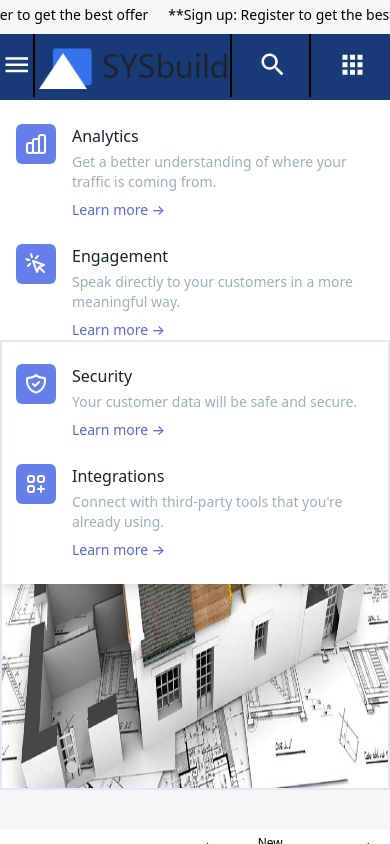
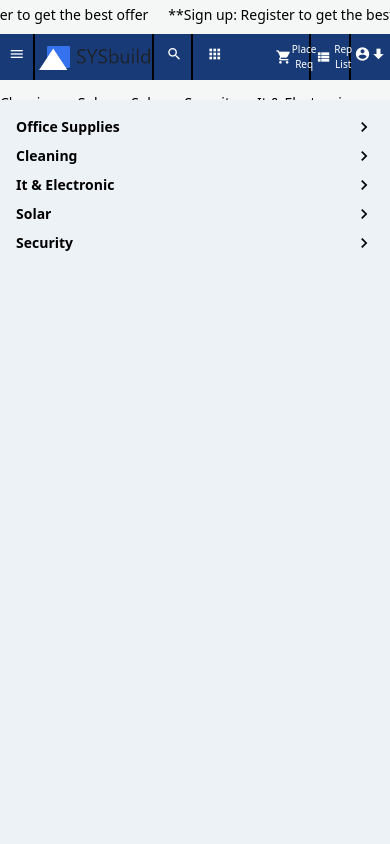
Before and after one commit to allImran/vue-tail-shop, a Vue app: page / in a window 390 px wide. Both pictures are taken after a click on the element 17 px from the left and 65 px from the top of the page. Shown: the top 844 px of the page. Built offline with nearby package versions, Linux system fonts and the light colour scheme.

Commit message:
mobile menu customize

```diff
--- /dev/null
+++ b/src/components/atom/mobileMenu/MegaMenu.vue
@@ -0,0 +1,46 @@
+<template>
+  <div class="relative top-arrow">
+    <div class="w-full bg-gray-200 p-4 h-screen">
+      <ul>
+
+        <mega-menu-title v-for="(row,index) in headerBottom" :key="index" :title="row.title" :items="row.items" />
+
+      </ul>
+    </div>
+  </div>
+</template>
+
+<script>
+import MegaMenuTitle from "@/components/atom/mobileMenu/MegaMenuTitle"
+import {headerBottom} from "@/data/headerBottom";
+export default {
+  name: 'MegaMenu',
+  data() {
+    return {
+
+    };
+  },
+
+  components: {
+    MegaMenuTitle,
+  },
+
+  computed:{
+    headerBottom() {
+      return headerBottom;
+    }
+  },
+
+  watch:{
+
+  },
+
+  methods:{
+
+  }
+}
+</script>
+
+<style scoped>
+
+</style>
--- /dev/null
+++ b/src/components/atom/mobileMenu/MegaMenuTitle.vue
@@ -0,0 +1,59 @@
+<template>
+  <li class="font-semibold text-sm list-none block">
+    <div class="flex items-center justify-between mb-2 cursor-pointer" @click="toggleShow">
+      {{ title }}
+      <svg xmlns="http://www.w3.org/2000/svg" width="20" height="20" :class="{'rotate-90' : showMenu}"
+           class="dropdown-menu" viewBox="0 0 24 24">
+        <path fill="none" d="M0 0h24v24H0V0z"/>
+        <path d="M8.59 16.59L13.17 12 8.59 7.41 10 6l6 6-6 6-1.41-1.41z"/>
+      </svg>
+    </div>
+
+    <ul :class="this.class" class="ml-4 overflow-hidden dropdown-menu font-normal">
+      <li v-for="(row,index) in items" :key="index">{{ row.title }}</li>
+    </ul>
+  </li>
+</template>
+
+<script>
+export default {
+  name: "MegaMenuTitle",
+  props: {
+    title: {
+      default:'Main menu'
+    },
+    items:{
+      type:Array
+    }
+
+  },
+  data() {
+    return {
+      showMenu: false,
+      lmn:'h-full'
+    };
+  },
+
+  methods: {
+    toggleShow() {
+      this.showMenu = !this.showMenu;
+    }
+  },
+
+  computed: {
+    class() {
+      return this.showMenu ? 'h-full' : "h-0";
+    }
+  }
+}
+</script>
+
+<style scoped>
+.dropdown-menu {
+  transition: 300ms;
+}
+
+svg.rotate-90 {
+  transform: rotate(90deg);
+}
+</style>
--- a/src/components/layout/MasterLayout.vue
+++ b/src/components/layout/MasterLayout.vue
@@ -13,7 +13,7 @@
 <script>
 import HeaderTop from "@/components/molecule/navigation/HeaderTop";
 import Header from "@/components/molecule/navigation/Header";
-import MobileHeader from "@/components/molecule/navigation/MobileHeader";
+import MobileHeader from "@/components/molecule/navigation/mobile/MobileHeader";
 import HeaderBottom from "@/components/molecule/navigation/HeaderBottom";
 import FooterTop from '@/components/molecule/footer/FooterTop'
 import FooterMiddle from '@/components/molecule/footer/FooterMiddle'
--- a/src/components/molecule/navigation/MobileHeader.vue
+++ b/src/components/molecule/navigation/mobile/MobileHeader.vue
@@ -5,10 +5,10 @@
       <div class="grid grid-cols-10 gap-1 text-center">
 
         <div class="col-span-1 sm:col-span-1 py-2 border-r-2 border-black cursor-pointer" @click="toogle = !toogle">
-          <span class="mdi mdi-menu text-white text-3xl"></span>
+          <span class="mdi mdi-menu text-white text-md sm:text-3xl"></span>
         </div>
 
-        <div class="col-span-5 sm:col-span-3 py-2 border-r-2 border-black">
+        <div class="col-span-3 sm:col-span-3 py-2 border-r-2 border-black">
           <div class="flex items-center">
             <router-link to="/">
               <img  src="/images/logo.png" alt="">
@@ -17,33 +17,33 @@
 
         </div>
 
-        <div class="col-span-2 sm:col-span-1 py-2 border-r-2 border-black">
-          <span class="mdi mdi-magnify text-3xl text-white"></span>
+        <div class="col-span-1 sm:col-span-1 py-2 border-r-2 border-black">
+          <span class="mdi mdi-magnify text-md sm:text-3xl text-white"></span>
         </div>
 
-        <div class="col-span-2 sm:col-span-1 py-2 cursor-pointer" @click="open = !open">
-          <span class="mdi mdi-apps text-3xl text-white"></span>
+        <div class="col-span-1 sm:col-span-1 py-2 cursor-pointer" @click="open = !open">
+          <span class="mdi mdi-apps text-md sm:text-3xl text-white"></span>
         </div>
 
         <div class="col-span-1 sm:col-span-1"></div>
 
-        <div class="col-span-2 sm:col-span-1 py-2 border-r-2 border-black">
+        <div class="col-span-1 sm:col-span-1 py-2 border-r-2 border-black">
           <router-link class="flex items-center text-white" to="#">
-            <span class="mdi text-3xl mdi-cart"></span>
+            <span class="mdi text-md sm:text-3xl mdi-cart"></span>
             <span style="font-size: 10px;">Place Req</span>
           </router-link>
         </div>
 
-        <div class="col-span-2 sm:col-span-1 py-2 border-r-2 border-black">
+        <div class="col-span-1 sm:col-span-1 py-2 border-r-2 border-black">
           <router-link class="flex w-10 items-center text-white" to="#">
-            <span class="mdi text-3xl mdi-view-list"></span>
+            <span class="mdi text-md sm:text-3xl mdi-view-list"></span>
             <span style="font-size: 10px;">Rep List</span>
           </router-link>
         </div>
 
-        <div class="col-span-2 sm:col-span-1 py-2">
+        <div class="col-span-1 sm:col-span-1 py-2">
           <router-link class="flex items-center text-white" to="/profile">
-            <span class="mdi text-3xl mdi-account-circle"></span>
+            <span class="mdi text-md sm:text-3xl mdi-account-circle"></span>
             <i class="mdi mdi-arrow-down-bold"></i>
 
           </router-link>
@@ -52,14 +52,14 @@
       </div>
 
       <transition name="slide">
-        <div v-show="toogle" class="absolute x-10 inset-x-0 transform shadow-lg" style="top: 100px">
+        <div v-show="toogle" class="absolute x-10 inset-x-0 transform z-10" style="top: 100px">
           <MegaMenu />
         </div>
       </transition>
 
       <transition name="slide">
         <div class="flex justify-center">
-          <OtherAppMenu   v-show="open" />
+          <OtherAppMenu   v-show="open" class="z-10" />
         </div>
       </transition>
 
@@ -68,7 +68,7 @@
 </template>
 
 <script>
-import MegaMenu from "@/components/molecule/navigation/MegaMenu"
+import MegaMenu from "@/components/atom/mobileMenu/MegaMenu"
 import OtherAppMenu from "@/components/molecule/navigation/OtherAppMenu"
 export default {
   name: 'MobileHeader',
@@ -81,7 +81,8 @@ export default {
       toogle: false,
       open: false
     }
-  }
+  },
+
 }
 </script>
 
--- /dev/null
+++ b/src/data/headerBottom.js
@@ -0,0 +1,93 @@
+export const headerBottom = [
+    {
+        id: 1,
+        title: 'Office Supplies',
+        items: [
+            {
+                id: 1,
+                title: 'Office Supplies 1'
+            },
+            {
+                id: 2,
+                title: 'Office Supplies 2'
+            }
+        ]
+
+    },
+
+    {
+        id: 2,
+        title: 'Cleaning',
+        items: [
+            {
+                id: 1,
+                title: 'Cleaning 1'
+            },
+            {
+                id: 2,
+                title: 'Cleaning 2'
+            },
+            {
+                id: 3,
+                title: 'Cleaning 3'
+            },
+        ]
+
+    },
+
+    {
+        id: 3,
+        title: 'It & Electronic',
+        items: [
+            {
+                id: 1,
+                title: 'It & Electronic 1'
+            },
+            {
+                id: 2,
+                title: 'It & Electronic 2'
+            },
+            {
+                id: 3,
+                title: 'It & Electronic 3'
+            },
+            {
+                id: 4,
+                title: 'It & Electronic 4'
+            },
+        ]
+
+    },
+
+    {
+        id: 4,
+        title: 'Solar',
+        items: [
+            {
+                id: 1,
+                title: 'Solar 1'
+            },
+            {
+                id: 2,
+                title: 'Solar 2'
+            },
+            {
+                id: 3,
+                title: 'Solar 3'
+            },
+        ]
+
+    },
+
+    {
+        id: 5,
+        title: 'Security',
+        items: [
+            {
+                id: 1,
+                title: 'Security 1'
+            },
+        ]
+
+    },
+];
```
